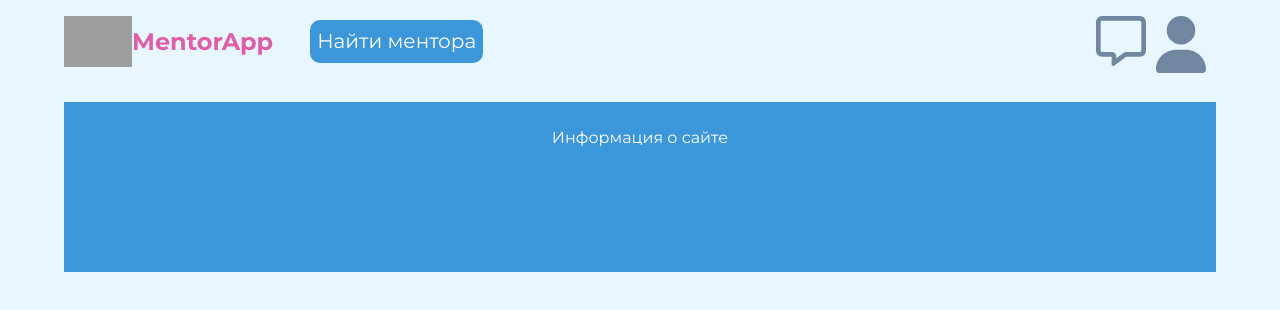
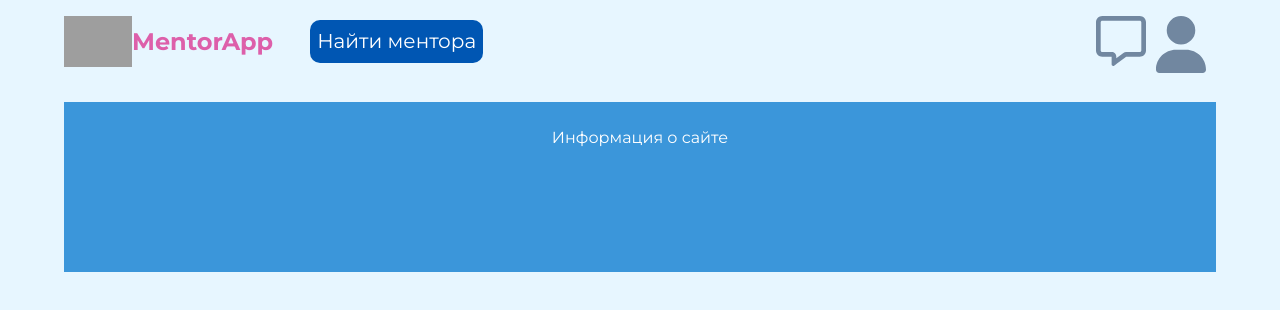
Before and after one commit to FullHouseTeam-develop/MentorApp, a React (Create React App) app: page / in a window 1280 px wide. In both pictures the pointer is over the button "Найти ментора". Shown: the top 310 px of the page. Built offline with nearby package versions, Linux system fonts and the light colour scheme; grey boxes are pictures that could not be loaded.

Commit message:
old version

```diff
--- a/src/components/Header/Header.jsx
+++ b/src/components/Header/Header.jsx
@@ -1,4 +1,5 @@
 import React from 'react';
+import { Link } from 'react-router-dom';
 import classes from './Header.module.scss';
 import message from '../../assets/icons/message.svg'
 import bell from '../../assets/icons/bell.svg'
--- a/src/components/Header/Header.module.scss
+++ b/src/components/Header/Header.module.scss
@@ -25,6 +25,11 @@
         font-weight: 500;
         line-height: normal;
         border: none;
+        cursor: pointer;
+
+        &:hover {
+          background-color: #0056b3;
+       }
       }
 
       .header_icons {
```
Also changed, not shown: src/assets/icons/background.png (added).
